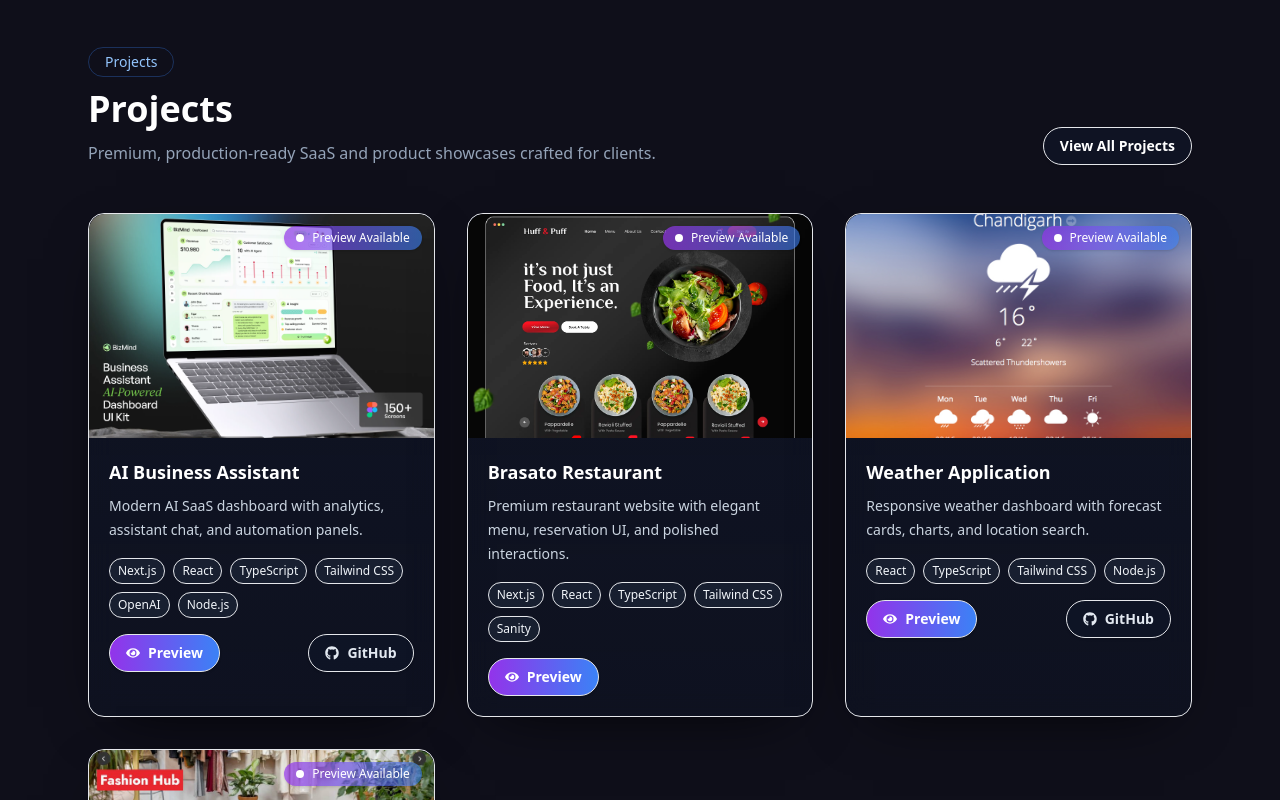
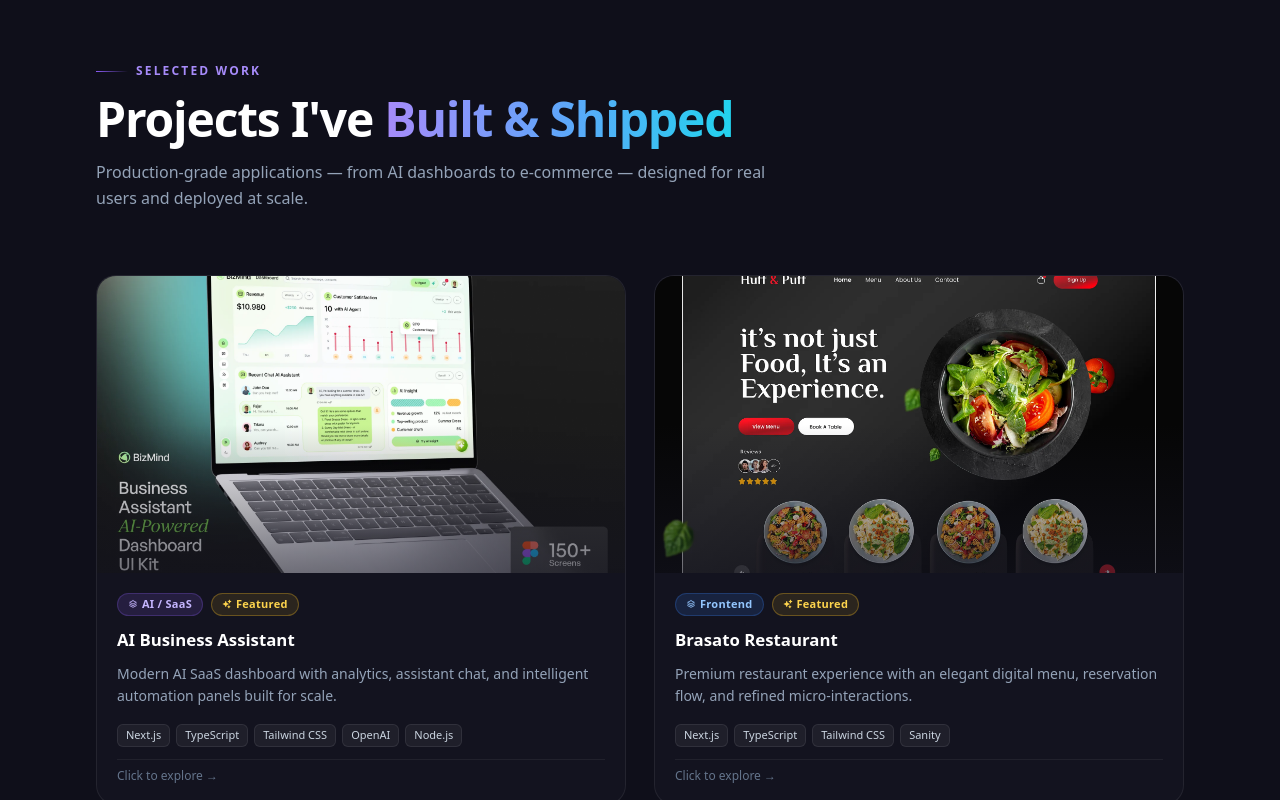
Before and after one commit to sabahatabid/saba-portfolio, a Next.js app: page / in a window 1280 px wide. Shown: the part 3080-3880 px from the top of the page. Built offline with nearby package versions, Linux system fonts and the light colour scheme.

Commit message:
Refactor Project component with updated project data
Updated project descriptions, added live URLs, and modified project types. Enhanced category styles and removed unused imports.

```diff
--- a/app/src/components/Project.tsx
+++ b/app/src/components/Project.tsx
@@ -1,195 +1,327 @@
 "use client";
+
 import React, { useState } from "react";
 import Image from "next/image";
-import { motion } from "framer-motion";
-import { FaEye, FaTimes, FaGithub } from "react-icons/fa";
+import { motion, useReducedMotion } from "framer-motion";
+import { HiArrowUpRight } from "react-icons/hi2";
+import { HiSparkles } from "react-icons/hi2";
+import { TbStack2 } from "react-icons/tb";
 
-type Project = {
+// ─── Types ────────────────────────────────────────────────────────────────────
+
+type Category = "AI / SaaS" | "Frontend" | "Full Stack" | "E-Commerce";
+
+interface Project {
   id: string;
   title: string;
   description: string;
   screenshot: string;
   tech: string[];
-  github?: string;
-};
+  liveUrl: string;
+  category: Category;
+  featured?: boolean;
+}
+
+// ─── Data ─────────────────────────────────────────────────────────────────────
 
 const projects: Project[] = [
   {
     id: "ai-assistant",
     title: "AI Business Assistant",
     description:
-      "Modern AI SaaS dashboard with analytics, assistant chat, and automation panels.",
+      "Modern AI SaaS dashboard with analytics, assistant chat, and intelligent automation panels built for scale.",
     screenshot: "/projects/ai-business-assistant.webp",
-    tech: ["Next.js", "React", "TypeScript", "Tailwind CSS", "OpenAI", "Node.js"],
-    github: "https://github.com/sabahatabid/AI-Business-Assistant",
+    tech: ["Next.js", "TypeScript", "Tailwind CSS", "OpenAI", "Node.js"],
+    liveUrl: "https://ai-business-assist.vercel.app/",
+    category: "AI / SaaS",
+    featured: true,
   },
   {
     id: "brasato",
     title: "Brasato Restaurant",
     description:
-      "Premium restaurant website with elegant menu, reservation UI, and polished interactions.",
+      "Premium restaurant experience with an elegant digital menu, reservation flow, and refined micro-interactions.",
     screenshot: "/projects/restaurant-web.webp",
-    tech: ["Next.js", "React", "TypeScript", "Tailwind CSS", "Sanity"],
+    tech: ["Next.js", "TypeScript", "Tailwind CSS", "Sanity"],
+    liveUrl: "https://brasato-restaurant-site.vercel.app/",
+    category: "Frontend",
+    featured: true,
   },
   {
     id: "weather-app",
     title: "Weather Application",
-    description: "Responsive weather dashboard with forecast cards, charts, and location search.",
+    description:
+      "Responsive weather dashboard featuring real-time forecast cards, data visualisations, and smart location search.",
     screenshot: "/projects/weather-app.jpg",
     tech: ["React", "TypeScript", "Tailwind CSS", "Node.js"],
-    github: "https://github.com/sabahatabid/weather-app",
+    liveUrl: "https://live-weather-app-two.vercel.app/",
+    category: "Full Stack",
   },
   {
     id: "brand-hub",
     title: "Brand Hub",
-    description: "E-commerce brand showcase with polished product discovery and responsive design.",
+    description:
+      "E-commerce brand showcase with polished product discovery, smooth navigation, and fully responsive layout.",
     screenshot: "/projects/brand-hub.jpg",
-    tech: ["Next.js", "React", "TypeScript", "Tailwind CSS"],
-    github: "https://github.com/sabahatabid/Brand-hub.git",
+    tech: ["Next.js", "TypeScript", "Tailwind CSS"],
+    liveUrl: "https://brasato-restaurant-site.vercel.app/",
+    category: "E-Commerce",
   },
 ];
 
-export default function Projects() {
-  const [preview, setPreview] = useState<Project | null>(null);
+// ─── Category colour map ───────────────────────────────────────────────────────
 
-  function ProjectImage({ src, alt, className }: { src: string; alt: string; className?: string }) {
+const categoryStyles: Record<Category, string> = {
+  "AI / SaaS":   "bg-violet-500/15 text-violet-300 border-violet-500/25",
+  "Frontend":    "bg-blue-500/15   text-blue-300   border-blue-500/25",
+  "Full Stack":  "bg-cyan-500/15   text-cyan-300   border-cyan-500/25",
+  "E-Commerce":  "bg-rose-500/15   text-rose-300   border-rose-500/25",
+};
+
+// ─── Animation variants ────────────────────────────────────────────────────────
+
+const containerVariants = {
+  hidden: {},
+  visible: { transition: { staggerChildren: 0.1 } },
+};
+
+const cardVariants = {
+  hidden: { opacity: 0, y: 32 },
+  visible: {
+    opacity: 1,
+    y: 0,
+    transition: { duration: 0.55, ease: [0.22, 1, 0.36, 1] },
+  },
+};
+
+const headingVariants = {
+  hidden: { opacity: 0, y: 20 },
+  visible: { opacity: 1, y: 0, transition: { duration: 0.6, ease: "easeOut" } },
+};
+
+// ─── Sub-components ───────────────────────────────────────────────────────────
+
+function FallbackImage({
+  src,
+  alt,
+}: {
+  src: string;
+  alt: string;
+}) {
   const [imgSrc, setImgSrc] = useState(src);
-
   return (
     <Image
       src={imgSrc}
       alt={alt}
-        width={1200}
-        height={700}
-        className={className}
+      fill
+      sizes="(max-width: 640px) 100vw, (max-width: 1280px) 50vw, 33vw"
+      className="object-cover transition-transform duration-700 ease-out group-hover:scale-[1.06]"
       onError={() => setImgSrc("/projects/fallback.svg")}
+      loading="lazy"
     />
   );
 }
 
+function CategoryBadge({ category }: { category: Category }) {
   return (
-    <section id="projects" className="py-20 bg-[#0f0f1a]">
-      <div className="max-w-6xl mx-auto px-6">
-        <div className="mb-12 flex flex-col gap-4 sm:flex-row sm:items-end sm:justify-between">
-          <div>
-            <span className="inline-block px-4 py-1 rounded-full border border-blue-500/30 bg-blue-500/8 text-blue-300 text-sm font-medium mb-3">
-              Projects
+    <span
+      className={`inline-flex items-center gap-1 px-2.5 py-0.5 rounded-full text-[11px] font-semibold border tracking-wide ${categoryStyles[category]}`}
+    >
+      <TbStack2 className="text-[10px]" />      {category}
     </span>
-            <h2 className="text-3xl md:text-4xl font-extrabold text-white">Projects</h2>
-            <p className="text-slate-400 mt-3 max-w-2xl">
-              Premium, production-ready SaaS and product showcases crafted for clients.
-            </p>
-          </div>
-          <button className="inline-flex items-center gap-2 rounded-full border border-white/8 bg-slate-900/60 px-4 py-2 text-sm font-semibold text-white shadow transition hover:scale-105">
-            View All Projects
-          </button>
-        </div>
+  );
+}
 
-        <div className="grid grid-cols-1 gap-8 sm:grid-cols-2 xl:grid-cols-3">
-          {projects.map((project, index) => (
-            <motion.div
-              key={project.id}
-              className="group relative rounded-2xl border border-white/6 bg-gradient-to-b from-slate-900/60 to-slate-900/40 backdrop-blur-md shadow-[0_18px_60px_-28px_rgba(0,0,0,0.9)] overflow-hidden"
-              initial={{ opacity: 0, y: 18 }}
-              whileInView={{ opacity: 1, y: 0 }}
-              viewport={{ once: true }}
-              transition={{ duration: 0.45, delay: index * 0.06 }}
+function FeaturedBadge() {
+  return (
+    <span className="inline-flex items-center gap-1 px-2.5 py-0.5 rounded-full text-[11px] font-bold border bg-amber-400/10 text-amber-300 border-amber-400/30 tracking-wide">
+      <HiSparkles className="text-[10px]" />
+      Featured
+    </span>
+  );
+}
+
+// ─── Project Card ─────────────────────────────────────────────────────────────
+
+function ProjectCard({ project }: { project: Project }) {
+  const prefersReduced = useReducedMotion();
+
+  return (
+    <motion.a
+      variants={prefersReduced ? {} : cardVariants}
+      href={project.liveUrl}
+      target="_blank"
+      rel="noopener noreferrer"
+      aria-label={`View ${project.title} live demo`}
+      className={[
+        "group relative flex flex-col rounded-[20px] overflow-hidden cursor-pointer",
+        "bg-[#13131f] border border-white/[0.07]",
+        "transition-all duration-300 ease-out",
+        "hover:-translate-y-1.5 hover:scale-[1.015]",
+        "hover:border-white/[0.18]",
+        "hover:shadow-[0_8px_40px_-8px_rgba(139,92,246,0.35),0_2px_16px_-4px_rgba(0,0,0,0.7)]",
+        "focus-visible:outline-none focus-visible:ring-2 focus-visible:ring-violet-500",
+      ].join(" ")}
     >
-              <div className="relative">
-                <div className="w-full h-56 relative overflow-hidden rounded-t-2xl">
-                  <Image
-                    src={project.screenshot}
-                    alt={project.title}
-                    width={800}
-                    height={500}
-                    className="w-full h-full object-cover transition-transform duration-700 group-hover:scale-105"
-                    onError={(event) => {
-                      const target = event.target as HTMLImageElement | null;
-                      if (target) target.src = "/projects/fallback.svg";
-                    }}
-                  />
-                </div>
+      {/* ── Image ── */}
+      <div className="relative w-full aspect-[16/9] overflow-hidden">
+        <FallbackImage src={project.screenshot} alt={project.title} />
 
-                <div className="absolute right-3 top-3 flex items-center gap-2 rounded-full bg-gradient-to-r from-purple-600/70 to-blue-500/60 px-3 py-1 text-xs text-white shadow">
-                  <span className="w-2 h-2 rounded-full bg-white block" />
-                  Preview Available
-                </div>
+        {/* Gradient scrim at bottom of image */}
+        <div className="absolute inset-0 bg-gradient-to-t from-[#13131f] via-transparent to-transparent opacity-60 pointer-events-none" />
 
-                <div className="pointer-events-none absolute inset-0 rounded-2xl opacity-0 group-hover:opacity-100 transition-opacity">
-                  <div className="absolute -inset-px rounded-2xl bg-gradient-to-br from-purple-500/30 to-blue-400/30 blur-2xl opacity-60" />
+        {/* Live Demo pill — appears on hover */}
+        <div
+          className={[
+            "absolute bottom-3 right-3 flex items-center gap-1.5",
+            "px-3 py-1 rounded-full text-xs font-semibold text-white",
+            "bg-white/10 backdrop-blur-md border border-white/20",
+            "opacity-0 translate-y-1 group-hover:opacity-100 group-hover:translate-y-0",
+            "transition-all duration-300 ease-out",
+          ].join(" ")}
+        >
+          <span className="w-1.5 h-1.5 rounded-full bg-emerald-400 animate-pulse block" />
+          Live Demo
+          <HiArrowUpRight className="text-[12px]" />
         </div>
       </div>
 
-              <div className="p-5">
-                <h3 className="text-lg font-semibold text-white mb-2">{project.title}</h3>
-                <p className="text-sm text-slate-300 mb-4 leading-6">{project.description}</p>
+      {/* ── Body ── */}
+      <div className="flex flex-col flex-1 p-5 gap-3">
+        {/* Badges row */}
+        <div className="flex flex-wrap items-center gap-2">
+          <CategoryBadge category={project.category} />
+          {project.featured && <FeaturedBadge />}
+        </div>
 
-                <div className="flex flex-wrap gap-2 mb-4">
-                  {project.tech.map((item) => (
-                    <span key={item} className="text-xs px-2 py-1 rounded-full bg-slate-800/60 border border-white/6 text-slate-100">
-                      {item}
+        {/* Title */}
+        <h3 className="text-[1.05rem] font-bold text-white leading-snug group-hover:text-violet-200 transition-colors duration-200">
+          {project.title}
+        </h3>
+
+        {/* Description */}
+        <p className="text-sm text-slate-400 leading-relaxed flex-1">
+          {project.description}
+        </p>
+
+        {/* Tech stack */}
+        <div className="flex flex-wrap gap-1.5 pt-1">
+          {project.tech.map((tag) => (
+            <span
+              key={tag}
+              className="text-[11px] px-2 py-0.5 rounded-md bg-white/[0.05] border border-white/[0.08] text-slate-300 font-medium"
+            >
+              {tag}
             </span>
           ))}
         </div>
 
-                <div className="flex flex-col gap-3 sm:flex-row sm:justify-between">
-                  <button
-                    onClick={() => setPreview(project)}
-                    className="inline-flex items-center justify-center gap-2 rounded-full border border-white/8 bg-gradient-to-r from-purple-600 to-blue-500 px-4 py-2 text-sm font-semibold text-white shadow hover:scale-105 transition"
+        {/* Footer row */}
+        <div className="flex items-center justify-between pt-2 mt-auto border-t border-white/[0.06]">
+          <span className="text-xs text-slate-500 font-medium">
+            Click to explore →
+          </span>
+          <span
+            className={[
+              "flex items-center gap-1 text-xs font-semibold text-violet-400",
+              "opacity-0 -translate-x-1 group-hover:opacity-100 group-hover:translate-x-0",
+              "transition-all duration-300 ease-out",
+            ].join(" ")}
           >
-                    <FaEye /> Preview
-                  </button>
-
-                  {project.github ? (
-                    <a
-                      href={project.github}
-                      target="_blank"
-                      rel="noopener noreferrer"
-                      className="inline-flex items-center justify-center gap-2 rounded-full border border-white/8 bg-slate-900/50 px-4 py-2 text-sm font-semibold text-slate-200 shadow hover:scale-105 transition"
-                    >
-                      <FaGithub /> GitHub
-                    </a>
-                  ) : null}
+            Open site
+            <HiArrowUpRight className="text-[13px]" />
+          </span>
         </div>
       </div>
-            </motion.div>
-          ))}
+
+      {/* Subtle inner glow ring on hover */}
+      <div
+        className="pointer-events-none absolute inset-0 rounded-[20px] opacity-0 group-hover:opacity-100 transition-opacity duration-300"
+        style={{
+          background:
+            "radial-gradient(ellipse at 50% 0%, rgba(139,92,246,0.08) 0%, transparent 70%)",
+        }}
+      />
+    </motion.a>
+  );
+}
+
+// ─── Section ──────────────────────────────────────────────────────────────────
+
+export default function Projects() {
+  return (
+    <section
+      id="projects"
+      aria-labelledby="projects-heading"
+      className="relative py-24 bg-[#0f0f1a] overflow-hidden"
+    >
+      {/* Ambient background blobs */}
+      <div
+        aria-hidden="true"
+        className="pointer-events-none absolute -top-40 left-1/4 w-[480px] h-[480px] rounded-full bg-violet-600/8 blur-[120px]"
+      />
+      <div
+        aria-hidden="true"
+        className="pointer-events-none absolute bottom-0 right-1/4 w-[360px] h-[360px] rounded-full bg-blue-600/8 blur-[100px]"
+      />
+
+      <div className="relative max-w-6xl mx-auto px-5 sm:px-8">
+
+        {/* ── Section heading ── */}
+        <motion.div
+          className="mb-16 max-w-2xl"
+          variants={headingVariants}
+          initial="hidden"
+          whileInView="visible"
+          viewport={{ once: true, margin: "-60px" }}
+        >
+          <div className="flex items-center gap-2 mb-4">
+            <span className="block h-px w-8 bg-gradient-to-r from-violet-500 to-transparent" />
+            <span className="text-xs font-bold uppercase tracking-[0.18em] text-violet-400">
+              Selected Work
+            </span>
           </div>
 
-        <p className="mt-8 text-center text-sm text-slate-400">
-          Preview screenshots available for all projects. Source code and live demos can be shared upon request.
+          <h2
+            id="projects-heading"
+            className="text-4xl sm:text-5xl font-extrabold text-white leading-tight tracking-tight"
+          >
+            Projects I've{" "}
+            <span className="bg-gradient-to-r from-violet-400 via-blue-400 to-cyan-400 bg-clip-text text-transparent">
+              Built & Shipped
+            </span>
+          </h2>
+
+          <p className="mt-4 text-base text-slate-400 leading-relaxed">
+            Production-grade applications — from AI dashboards to e-commerce — designed
+            for real users and deployed at scale.
           </p>
+        </motion.div>
 
-        {preview && (
-          <div className="fixed inset-0 z-50 flex items-center justify-center bg-black/80 p-4">
-            <div className="relative w-full max-w-4xl rounded-2xl border border-white/8 bg-slate-900 p-4 shadow-2xl">
-              <button
-                aria-label="Close preview"
-                onClick={() => setPreview(null)}
-                className="absolute right-4 top-4 inline-flex h-10 w-10 items-center justify-center rounded-full bg-slate-800/70 text-white"
+        {/* ── Grid ── */}
+        <motion.div
+          className="grid grid-cols-1 sm:grid-cols-2 xl:grid-cols-2 gap-5 lg:gap-7"
+          variants={containerVariants}
+          initial="hidden"
+          whileInView="visible"
+          viewport={{ once: true, margin: "-40px" }}
         >
-                <FaTimes />
-              </button>
+          {projects.map((project) => (
+            <ProjectCard key={project.id} project={project} />
+          ))}
+        </motion.div>
 
-              <h3 className="text-lg font-semibold text-white mb-3">{preview.title}</h3>
-              <div className="overflow-hidden rounded-xl border border-white/8 bg-slate-800">
-                <ProjectImage src={preview.screenshot} alt={preview.title} className="w-full h-auto object-cover" />
-              </div>
+        {/* ── Footer note ── */}
+        <motion.p
+          className="mt-12 text-center text-sm text-slate-500"
+          initial={{ opacity: 0 }}
+          whileInView={{ opacity: 1 }}
+          viewport={{ once: true }}
+          transition={{ delay: 0.4, duration: 0.6 }}
+        >
+          Every project is live and deployed — click any card to explore.
+        </motion.p>
 
-              <div className="mt-4 flex flex-wrap gap-2">
-                {preview.tech.map((item) => (
-                  <span key={item} className="text-xs px-2 py-1 rounded-full bg-slate-800/60 border border-white/6 text-slate-100">
-                    {item}
-                  </span>
-                ))}
-              </div>
-
-              <p className="mt-4 text-sm text-slate-400">
-                Preview screenshot only — no external navigation. Source code available on request.
-              </p>
-            </div>
-          </div>
-        )}
       </div>
     </section>
   );
```
Lines whose indentation alone changed are shown as unchanged.
